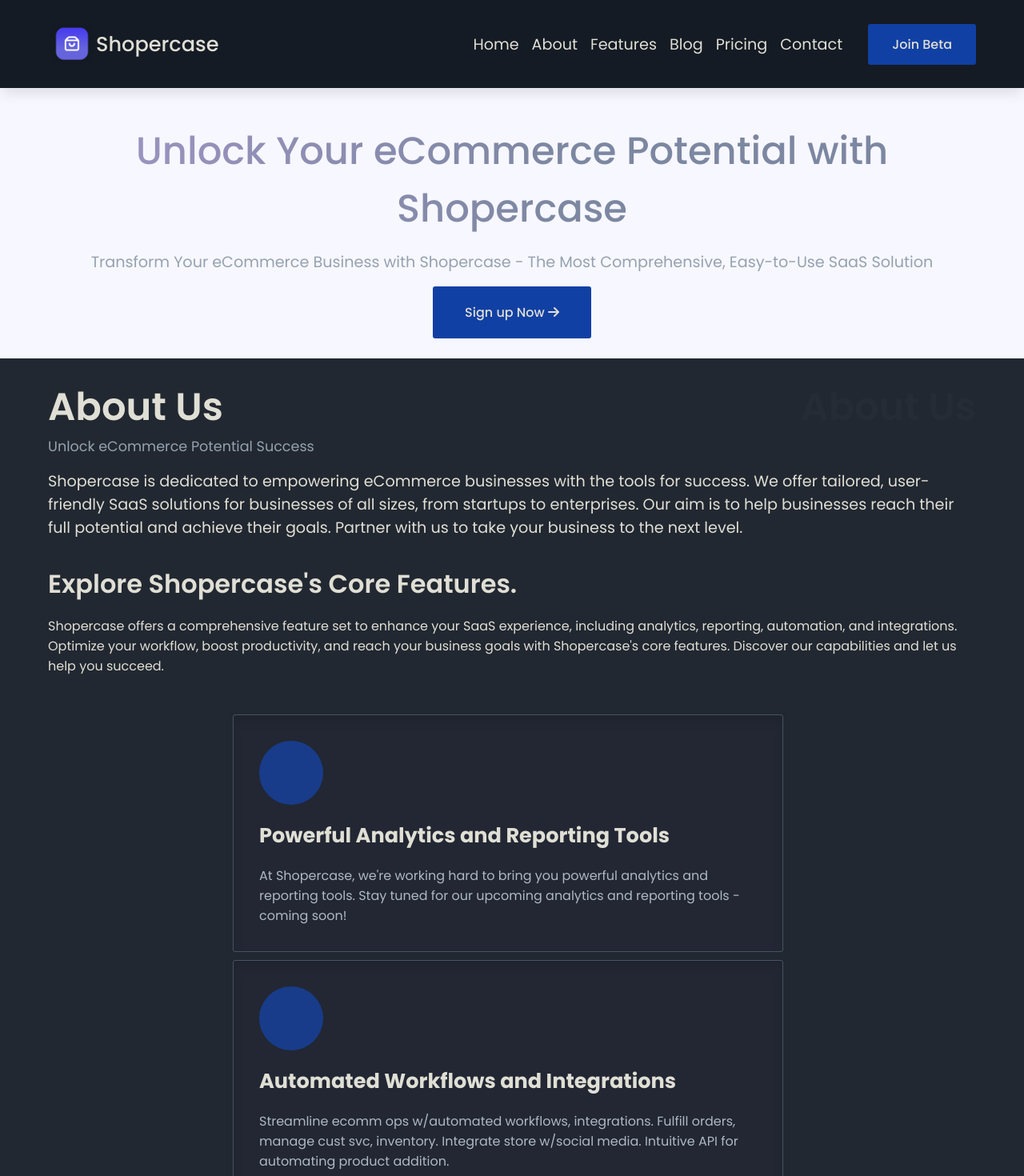
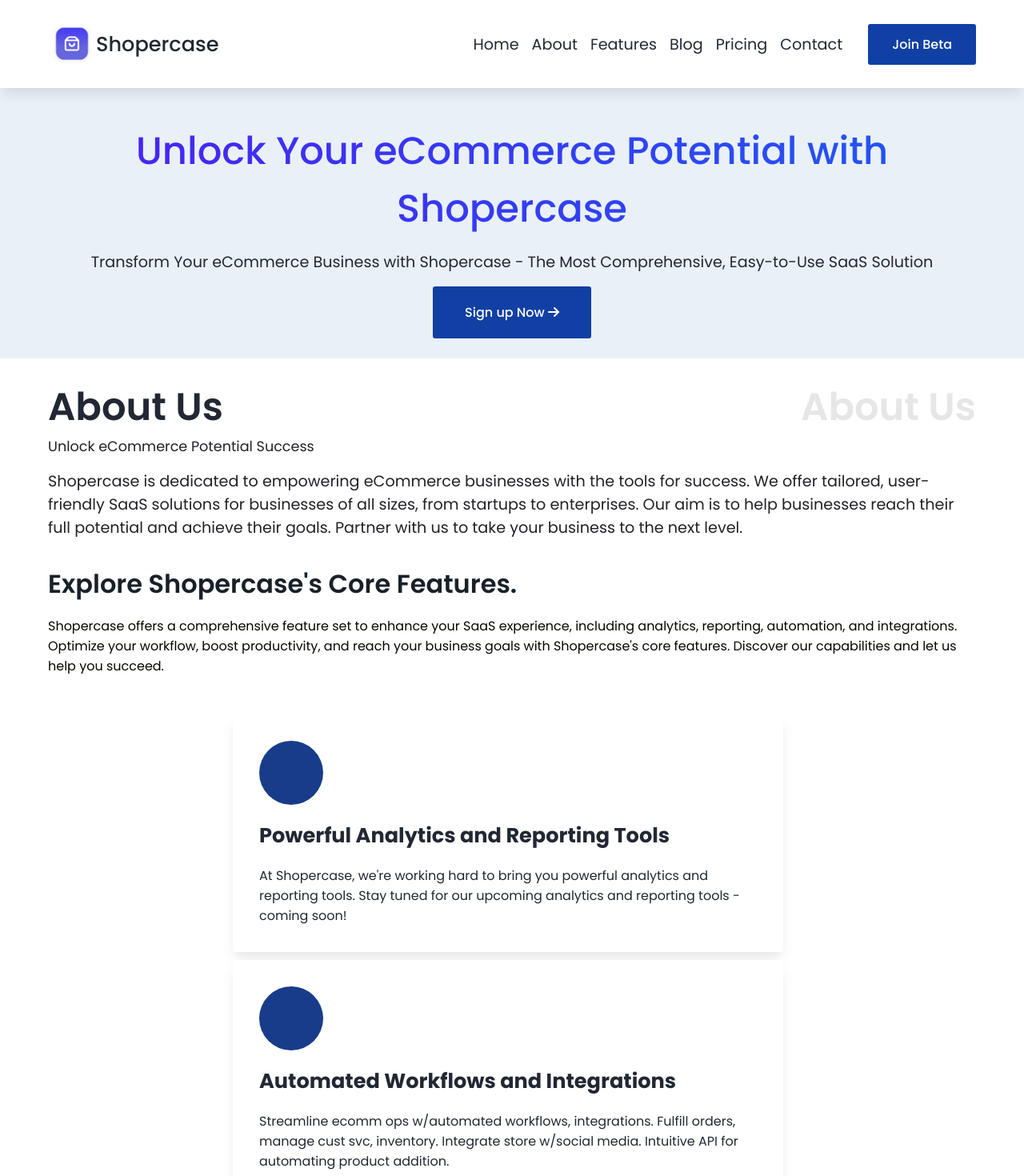
Before and after one commit to creative-tutorials/shopercase, a Next.js app: page / in a window 1280 px wide. Shown: the top 1470 px of the page at 80% size. Built offline with nearby package versions, Linux system fonts and the light colour scheme; no server answers.

Commit message:
💄 Updated UI

```diff
--- a/styles/Home.module.css
+++ b/styles/Home.module.css
@@ -4,7 +4,6 @@
 #header {
   position: fixed;
   width: 100%;
-  /* height: 100%; */
   padding: 25px 60px;
   background-color: var(--dark-theme2);
   box-shadow: 0px 10px 15px -3px rgba(0, 0, 0, 0.1);
@@ -34,7 +33,6 @@
   display: flex;
   align-items: center;
   justify-content: center;
-  /* flex-wrap: wrap; */
 }
 #links {
   margin-right: 2rem;
@@ -407,7 +405,6 @@
   transition: all 0.3s ease-in-out;
 }
 #call_to_action #u73:hover {
-  /* box-shadow: 0px 10px 15px -3px rgb(64, 56, 214); */
   box-shadow: 0px 0px 36px 0px rgb(64, 56, 214);
 }
 #footer {
@@ -535,6 +532,9 @@
   }
   #about h1#about_heading {
     font-size: 2.5rem;
+  }
+  #about h1#about_heading::before {
+    display: none;
   }
   #bottom h1 {
     font-size: 1.5rem;
@@ -680,3 +680,213 @@
     font-size: 0.8rem;
   }
 }
+@media (prefers-color-scheme: light) {
+  #header {
+    background-color: var(--ligth-theme);
+  }
+  #logo h4 {
+    color: var(--unstable-dark-color);
+    font-size: 1.6rem;
+    font-weight: 500;
+  }
+  #links a {
+    font-size: 1.2rem;
+    margin-left: 1rem;
+    text-decoration: none;
+    color: var(--unstable-dark-color);
+    font-weight: 400;
+    transition: all 0.3s ease;
+  }
+  #links a:hover {
+    color: var(--busted-dark-color);
+  }
+  #button button {
+    background-color: var(--blue-first-color);
+    color: var(--ligth-theme);
+  }
+  #main #c4_lc h1 {
+    background: #4a20f3;
+    background: linear-gradient(to right, #4a20f3 0%, #2058f3 100%);
+    background-clip: text;
+    -webkit-background-clip: text;
+    -webkit-text-fill-color: transparent;
+  }
+  #main #c4_lc p {
+    color: var(--dark-blue-custom-color);
+  }
+  #main #c4_lc button {
+    background-color: var(--blue-first-color);
+    color: var(--ligth-theme);
+  }
+  #main #c4_lc button:hover {
+    background-color: var(--blue-first-hover-color);
+  }
+  #about {
+    background-color: var(--ligth-theme);
+  }
+  #about h1#about_heading {
+    color: var(--dark-blue-custom-color);
+  }
+  #about h1#about_heading::before {
+    color: rgba(16, 21, 26, 0.105);
+  }
+  #about span {
+    color: var(--rasin-black-color);
+  }
+  #about p#paragraph_context {
+    color: var(--rasin-black-color);
+  }
+  #bottom h1 {
+    color: var(--busted-dark-color);
+  }
+  #bottom p#exp {
+    color: var(--smokey-black-color);
+  }
+  #bottom #lists #list {
+    background-color: var(--ligth-theme);
+    border: 1px solid transparent;
+    box-shadow: 0px 10px 15px -3px rgba(0, 0, 0, 0.1);
+  }
+  #lists #list h3 {
+    color: var(--dark-blue-custom-color);
+  }
+  #lists #list p {
+    color: var(--unstable-dark-color);
+  }
+  #icon i {
+    background-color: var(--blue-first-hover-color);
+    color: var(--ligth-theme);
+  }
+  #features {
+    background-color: var(--alice-blue);
+  }
+  #features h1#your_heading {
+    color: var(--busted-dark-color);
+  }
+  #card {
+    background-color: var(--ligth-theme);
+    border: 1px solid transparent;
+    box-shadow: 0px 10px 15px -3px rgba(0, 0, 0, 0.1);
+  }
+  #card i {
+    background-color: var(--blue-first-hover-color);
+    color: var(--ligth-theme);
+  }
+  #card h1 {
+    color: var(--dark-blue-custom-color);
+    margin-top: 1.2rem;
+  }
+  #card p {
+    color: var(--unstable-dark-color);
+    margin-top: 1rem;
+  }
+  #security {
+    background-color: var(--ligth-theme);
+  }
+  #security h1#hd {
+    color: var(--dark-blue-custom-color);
+  }
+  #security p#brief {
+    color: var(--rasin-black-color);
+  }
+  #sCard {
+    background-color: var(--ligth-theme);
+    border: 1px solid transparent;
+    box-shadow: 0px 10px 15px -3px rgb(0 0 0 / 10%);
+  }
+  #sCard i {
+    background-color: var(--blue-first-hover-color);
+    color: var(--ligth-theme);
+  }
+  #sCard h1 {
+    color: var(--dark-blue-custom-color);
+    margin-top: 1rem;
+  }
+  #sCard p {
+    color: var(--unstable-dark-color);
+    margin-top: 1rem;
+  }
+  #intx {
+    width: 100%;
+    height: 100%;
+    background-color: rgb(71, 69, 195);
+    padding: 25px 60px;
+  }
+  #signup {
+    background-color: var(--ligth-theme);
+  }
+  #ponent #signup_text {
+    color: var(--dark-blue-custom-color);
+  }
+  #ponent #signup_text2 {
+    color: var(--rasin-black-color);
+  }
+  #call_to_action {
+    margin-top: 2rem;
+  }
+  #call_to_action #u73 {
+    background-image: linear-gradient(
+      45deg,
+      hsl(244deg 86% 59%) 0%,
+      hsl(244deg 84% 61%) 11%,
+      hsl(244deg 82% 63%) 22%,
+      hsl(244deg 80% 65%) 33%,
+      hsl(244deg 78% 66%) 44%,
+      hsl(244deg 74% 68%) 56%,
+      hsl(244deg 71% 69%) 67%,
+      hsl(244deg 66% 71%) 78%,
+      hsl(244deg 61% 72%) 89%,
+      hsl(244deg 56% 74%) 100%
+    );
+    color: var(--ligth-theme);
+  }
+  #call_to_action #u73:hover {
+    box-shadow: 0px 0px 36px 0px rgb(64, 56, 214);
+  }
+  #footer {
+    background-color: var(--alice-blue);
+  }
+  #fl_uni h3 {
+    color: var(--rasin-black-color);
+  }
+  #fl_right #tx {
+    color: var(--unstable-dark-color);
+  }
+  #fl_right #follow #fwl p {
+    font-size: 1.1rem;
+    color: var(--dark-blue-custom-color);
+  }
+  #fl_right #follow #fwr i {
+    color: var(--rasin-black-color);
+  }
+  #fr #letter {
+    color: var(--rasin-black-color);
+  }
+  #fr #lx {
+    color: var(--rasin-black-color);
+  }
+  #input input {
+    border: 1px solid var(--charcoal-dark-color);
+    background-color: var(--alabaser-whitish-color);
+    color: var(--rasin-black-color);
+  }
+  #input input::placeholder {
+    color: var(--smokey-black-color);
+  }
+  #input input:is(:focus, :active) {
+    box-shadow: inset 0px 0px 36px 0px rgba(0, 0, 0, 0.1);
+  }
+  #input #send {
+    background-color: var(--blue-fifth-color);
+    color: var(--ligth-theme);
+  }
+  #footer #copyright::before {
+    background-color: var(--charcoal-dark-color);
+  }
+  #footer #copyright span {
+    color: var(--dark-blue-custom-color);
+  }
+  #harmburger i {
+    color: var(--rasin-black-color);
+  }
+}
--- a/styles/blurMenu.css
+++ b/styles/blurMenu.css
@@ -74,3 +74,21 @@
   background-color: var(--blue-first-hover-color);
   box-shadow: inset 0px 6px 19px -6px rgba(0, 0, 0, 0.1);
 }
+@media (prefers-color-scheme: light) {
+  .blurMenu.inactive {
+    background-color: var(--alice-blue);
+  }
+  .blurMenu.active {
+    background-color: var(--alice-blue);
+  }
+  #blur_close i {
+    color: var(--rasin-black-color);
+  }
+  #blurLinks a {
+    color: var(--rasin-black-color);
+  }
+  #blurButton button {
+    background-color: var(--blue-first-color);
+    color: var(--ligth-theme);
+  }
+}
--- a/styles/globals.css
+++ b/styles/globals.css
@@ -1,7 +1,7 @@
 @import url("https://fonts.googleapis.com/css2?family=Poppins:ital,wght@0,200;0,300;0,400;0,500;0,600;0,700;0,800;0,900;1,200;1,300;1,400;1,500;1,700;1,800;1,900&display=swap");
 /* Variables storing colors  */
 :root {
-  --ligth-theme: #f7f7ff;
+  --ligth-theme: #ffffff;
   --dark-theme: #1f2732;
   --dark-theme2: #151b24;
   --dark-theme3: #111417;
@@ -33,7 +33,7 @@
   scroll-padding-top: 100px;
 }
 body {
-  background-color: var(--ligth-theme);
+  background-color: var(--alice-blue);
 }
 @media (prefers-color-scheme: dark) {
   body {
```
